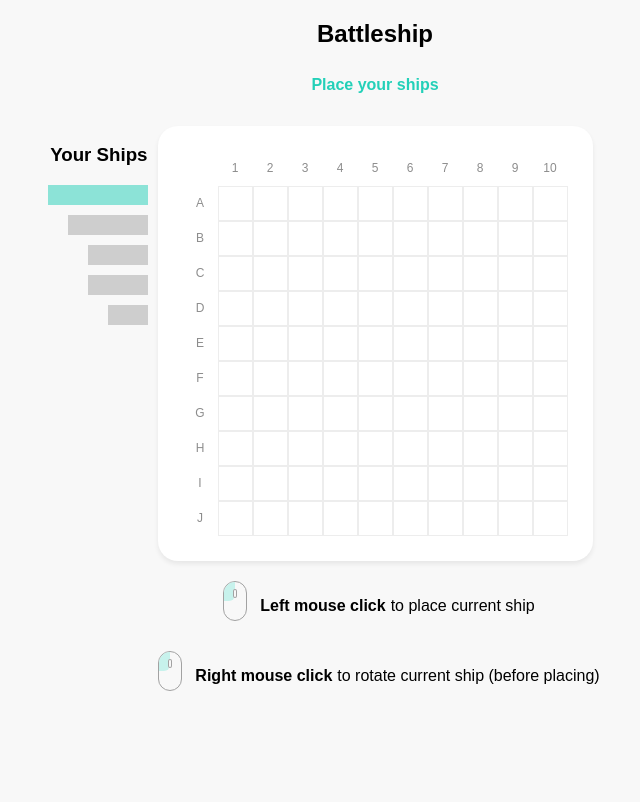
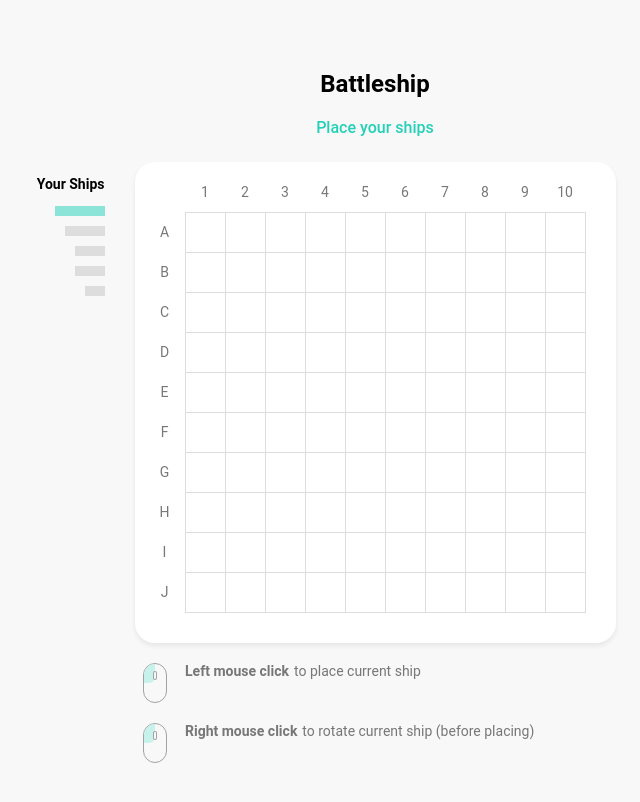
Before and after one commit to robertpop47/battleships, a React app: page / in a window 1280 px wide. Shown: the whole page, without its empty margins (265-905 px from the left). Built offline with nearby package versions, Linux system fonts and the light colour scheme.

Commit message:
some styling

```diff
--- a/src/App/Content/Ship/Ship.js
+++ b/src/App/Content/Ship/Ship.js
@@ -8,7 +8,7 @@ const Ship = ({ ship, index, current, board, sunk }) => {
   return (
     <div
       style={{
-        width: `${ship.size * 20}px`,
+        width: `${ship.size * 10}px`,
       }}
       className={clsx({
         ship: true,
--- a/src/App/Footer/Footer.js
+++ b/src/App/Footer/Footer.js
@@ -23,8 +23,7 @@ const Footer = () => {
             width="40px"
             height="40px"
           />
-          <p className="text_mouse">Left mouse click</p>
-          <p>to place current ship</p>
+          <b>Left mouse click</b> to place current ship
         </div>
         <div className="mouse">
           <img
@@ -33,8 +32,7 @@ const Footer = () => {
             width="40px"
             height="40px"
           />
-          <p className="text_mouse">Right mouse click</p>
-          <p>to rotate current ship (before placing)</p>
+          <b>Right mouse click</b> to rotate current ship (before placing)
         </div>
       </footer>
     );
--- a/src/index.css
+++ b/src/index.css
@@ -1,18 +1,15 @@
 body {
-  font-family: Arial, Helvetica, sans-serif;
+  font-family: Roboto, Arial, Helvetica, sans-serif;
   margin: 0;
-  background: #f8f8f8;
+  background: rgba(248, 248, 248, 1);
 }
 
 h2 {
-  margin: auto;
-  width: 180px;
-  height: 35px;
-  padding-top: 10px;
   text-align: center;
-  letter-spacing: 0px;
+  font-size: 24px;
+  padding-top: 40px;
+  margin-bottom: 20px;
   color: rgba(0, 0, 0, 1);
-  opacity: 1;
 }
 
 #root {
@@ -38,7 +35,7 @@ h2 {
 .container2 {
   position: relative;
   padding: 10px;
-  transition: opacity 1s;
+  transition: opacity 0.5s;
 }
 .container2.disabled {
   opacity: 0.3;
@@ -51,15 +48,15 @@ h2 {
   margin-right: auto;
 }
 .ship {
-  height: 20px;
-  background-color: rgba(0, 0, 0, 0.17);
+  height: 10px;
+  background-color: rgba(221, 221, 221, 1);
   margin-bottom: 10px;
 }
 .ship.selected {
-  background-color: rgba(35, 208, 184, 0.5);
+  background-color: rgba(34, 208, 184, 0.5);
 }
 .ship.sunk {
-  background-color: rgba(255, 0, 0, 0.5);
+  background-color: rgba(255, 73, 73, 1);
 }
 .yourShips {
   display: flex;
@@ -67,8 +64,11 @@ h2 {
   align-items: flex-end;
   width: 140px;
   position: absolute;
-  left: -150px;
+  left: -170px;
   top: 0;
+}
+.yourShips h3 {
+  font-size: 14px;
 }
 .enemyShips {
   display: flex;
@@ -77,15 +77,14 @@ h2 {
   width: 140px;
   position: absolute;
   top: 0;
-  right: -150px;
+  right: -170px;
 }
 .startBoard {
   display: flex;
   width: 100%;
 }
 .boxBoard {
-  width: 435px;
-  height: 435px;
+  padding: 10px 30px 30px 10px;
   display: flex;
   justify-content: center;
   align-items: center;
@@ -96,18 +95,21 @@ h2 {
 }
 
 .grid {
-  width: 350px;
-  height: 350px;
+  width: 400px;
+  height: 400px;
   display: flex;
   flex-wrap: wrap;
   margin: auto;
+  border-top: 1px solid rgba(221, 221, 221, 1);
+  border-right: 1px solid rgba(221, 221, 221, 1);
 }
 
 .cell {
-  width: 35px;
-  height: 35px;
+  width: 40px;
+  height: 40px;
   box-sizing: border-box;
-  border: 1px solid rgba(0, 0, 0, 0.07);
+  border-left: 1px solid rgba(221, 221, 221, 1);
+  border-bottom: 1px solid rgba(221, 221, 221, 1);
   display: flex;
   justify-content: center;
   align-items: center;
@@ -118,8 +120,8 @@ h2 {
 }
 .numbers-row .cell-text,
 .letters-collumn .cell-text {
-  font-size: 12px;
-  color: rgba(0, 0, 0, 0.45);
+  font-size: 14px;
+  color: rgba(119, 119, 119, 1);
 }
 
 .letters-collumn {
@@ -128,8 +130,8 @@ h2 {
 }
 
 .cell-text {
-  width: 35px;
-  height: 35px;
+  width: 40px;
+  height: 40px;
   display: flex;
   justify-content: center;
   align-items: center;
@@ -146,12 +148,16 @@ header {
 }
 
 .game-status {
+  margin-top: 0;
+  margin-bottom: 15px;
   color: #23d0b8;
+  font-weight: 500;
 }
 
 footer {
-  display: flex;
-  justify-content: center;
+  padding-top: 20px;
+  width: 400px;
+  margin: 0 auto;
   align-items: center;
   flex-direction: column;
   margin: auto;
@@ -160,15 +166,16 @@ footer {
 }
 
 .mouse {
-  display: flex;
-  justify-content: flex-start;
-  margin-top: 20px;
+  display: inline-flex;
+  color: rgba(119, 119, 119, 1);
+  font-size: 14px;
+  padding-bottom: 20px;
 }
-
-.text_mouse {
-  font-weight: bold;
-  padding-right: 5px;
-  padding-left: 5px;
+.mouse img {
+  margin-right: 10px;
+}
+.mouse b {
+  margin-right: 5px;
 }
 
 .buttons {
@@ -180,42 +187,42 @@ footer {
 }
 
 .start {
-  top: 630px;
-  left: 560px;
-  width: 72px;
   height: 40px;
-  background: rgba(52, 201, 80, 1) 0% 0% no-repeat padding-box;
+  line-height: 40px;
+  min-width: 72px;
+  margin-right: 30px;
+  background: rgba(52, 201, 80, 1);
   border-radius: 5px;
   text-align: center;
-  font: normal normal bold 14px/19px;
-  letter-spacing: 0px;
+  font-size: 14px;
   color: rgba(255, 255, 255, 1);
-  opacity: 1;
+  border: 0;
+  cursor: pointer;
+}
+.start:focus {
+  outline: 0;
 }
 
 .refresh {
-  top: 650px;
-  left: 680px;
   width: 58px;
-  height: 19px;
+  height: 40px;
+  min-height: 40px;
   display: flex;
   flex-direction: row;
   justify-content: center;
   align-items: center;
-  padding-top: 10px;
-  padding-left: 5px;
+  cursor: pointer;
 }
 .refresh div {
   text-align: center;
   text-decoration: underline;
-  font: normal normal normal 14px/19px;
-  letter-spacing: 0px;
+  font-size: 14px;
   color: rgba(52, 201, 80, 1);
-  opacity: 1;
 }
 .refresh img {
   width: 14px;
   height: 14px;
+  margin-right: 8px;
 }
 /* {
   width: 32px;
@@ -235,7 +242,7 @@ button.reset {
 }
 
 .active {
-  background-color: rgba(0, 0, 0, 0.17);
+  background-color: rgba(0, 0, 0, 0.1);
 }
 
 .occupied {
```
